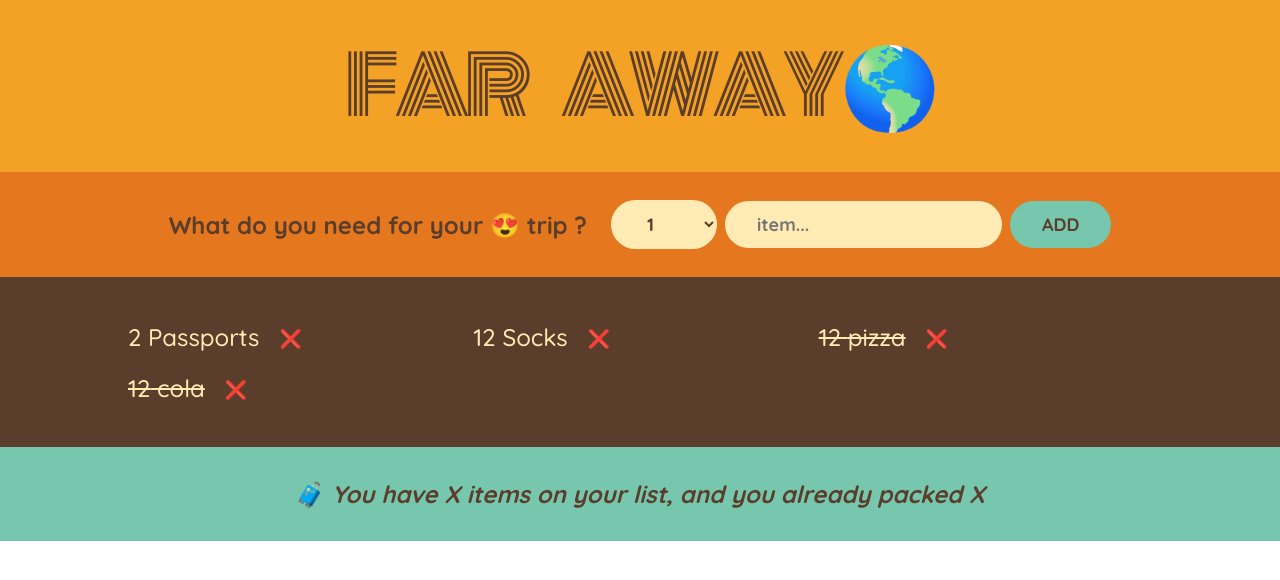
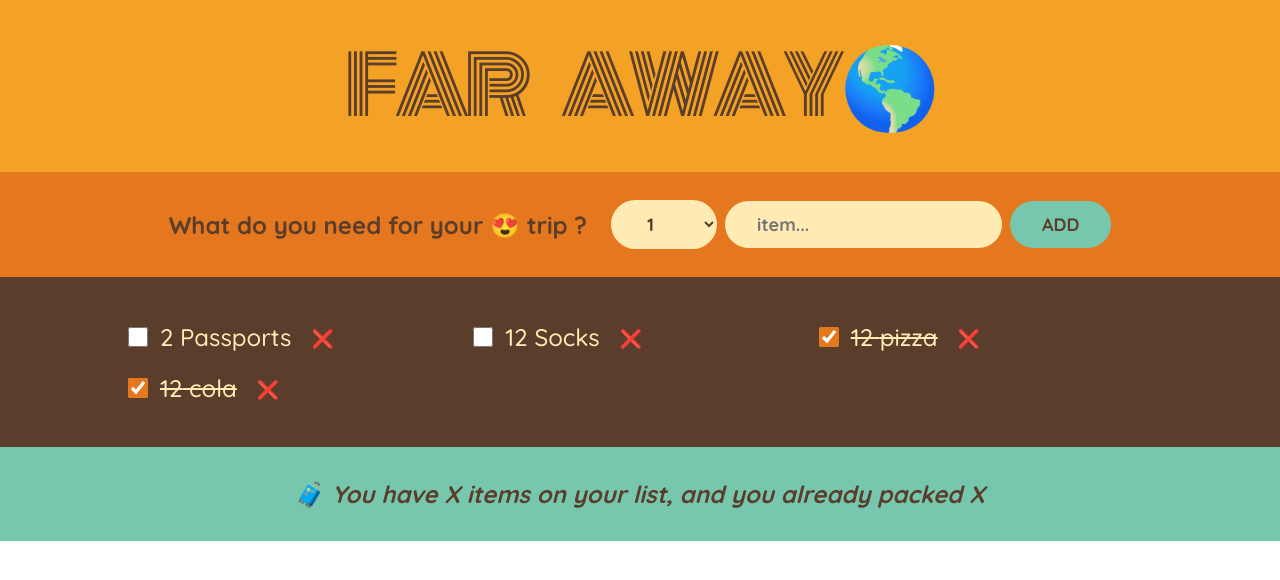
Before and after one commit to prikol769/packing-app, a React (Vite) app: page / in a window 1280 px wide. Shown: the top 580 px of the page. Built offline with nearby package versions, Linux system fonts and the light colour scheme.

Commit message:
added checkbox

```diff
--- a/src/components/PackingItem.jsx
+++ b/src/components/PackingItem.jsx
@@ -1,6 +1,11 @@
-const PackingItem = ({ item, onDeleteItem }) => {
+const PackingItem = ({ item, onDeleteItem, onToggleItem }) => {
   return (
     <li>
+      <input
+        type="checkbox"
+        checked={item.packed}
+        onChange={() => onToggleItem(item.id)}
+      />
       <span style={{ textDecoration: item.packed ? "line-through" : "none" }}>
         {item.quantity} {item.description}
       </span>
```
